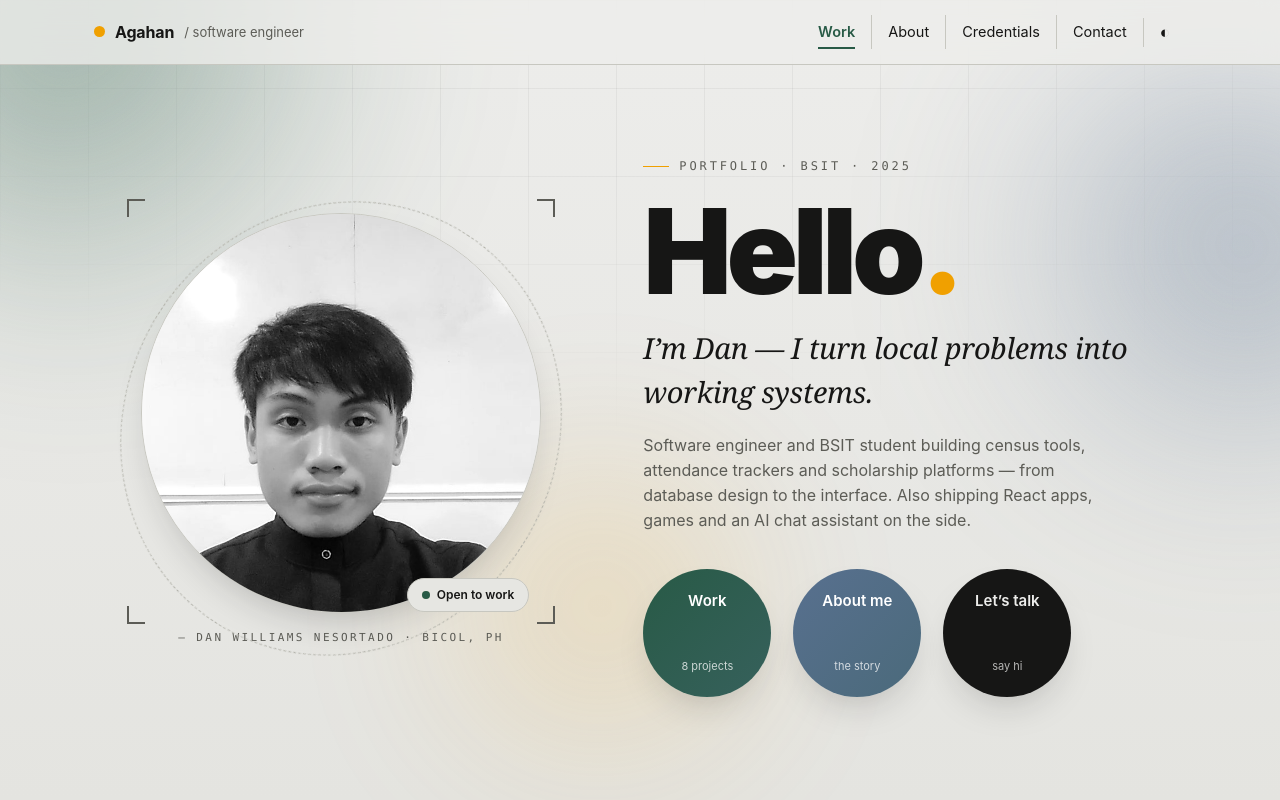
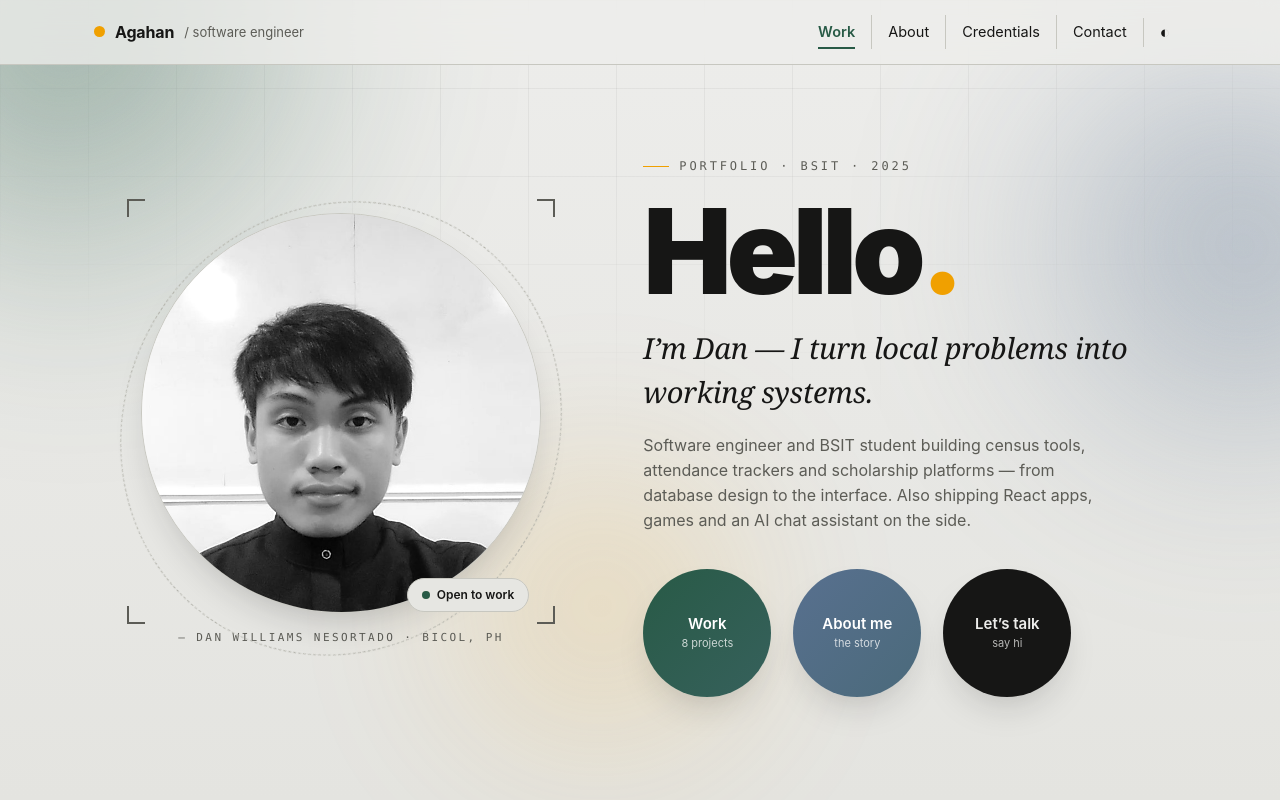
Before and after one commit to 1Agahan1/1agahan1.oi-main, a plain HTML site: page index.html in a window 1280 px wide. Shown: the top 800 px of the page. Drawn offline with Linux system fonts and the light colour scheme.

Commit message:
center hero circle labels vertically

```diff
--- a/index.html
+++ b/index.html
@@ -139,7 +139,7 @@ h1 .dot{color:var(--amber)}
 .hero p.lede{color:var(--mut);max-width:470px;margin:0 0 36px;font-size:16px}
 .btns{display:flex;gap:22px;flex-wrap:wrap}
 .btns a{
-  width:128px;height:128px;border-radius:50%;display:grid;place-items:center;text-align:center;
+  width:128px;height:128px;border-radius:50%;display:flex;flex-direction:column;align-items:center;justify-content:center;text-align:center;
   color:var(--on-accent);text-decoration:none;font-weight:600;font-size:15px;line-height:1.25;
   transition:transform .25s cubic-bezier(.34,1.56,.64,1),box-shadow .25s;box-shadow:var(--shadow);
 }
```
